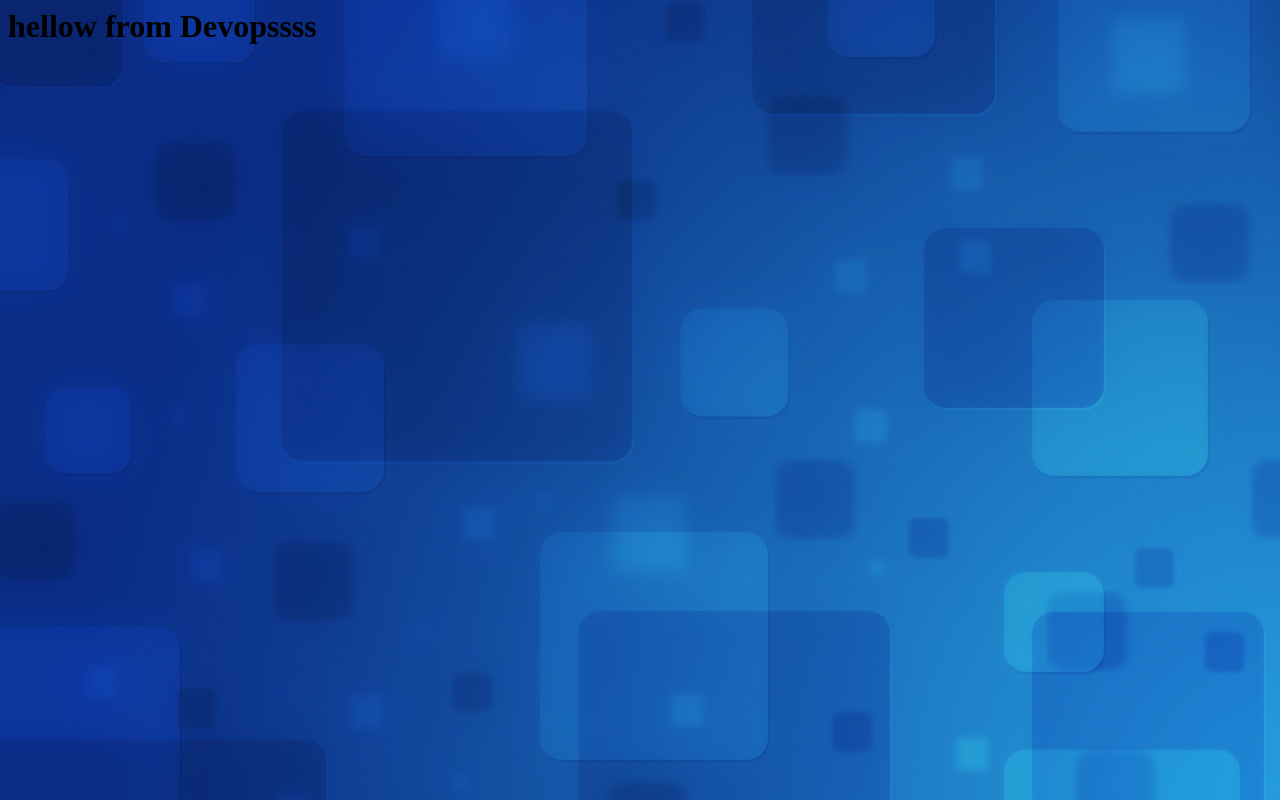
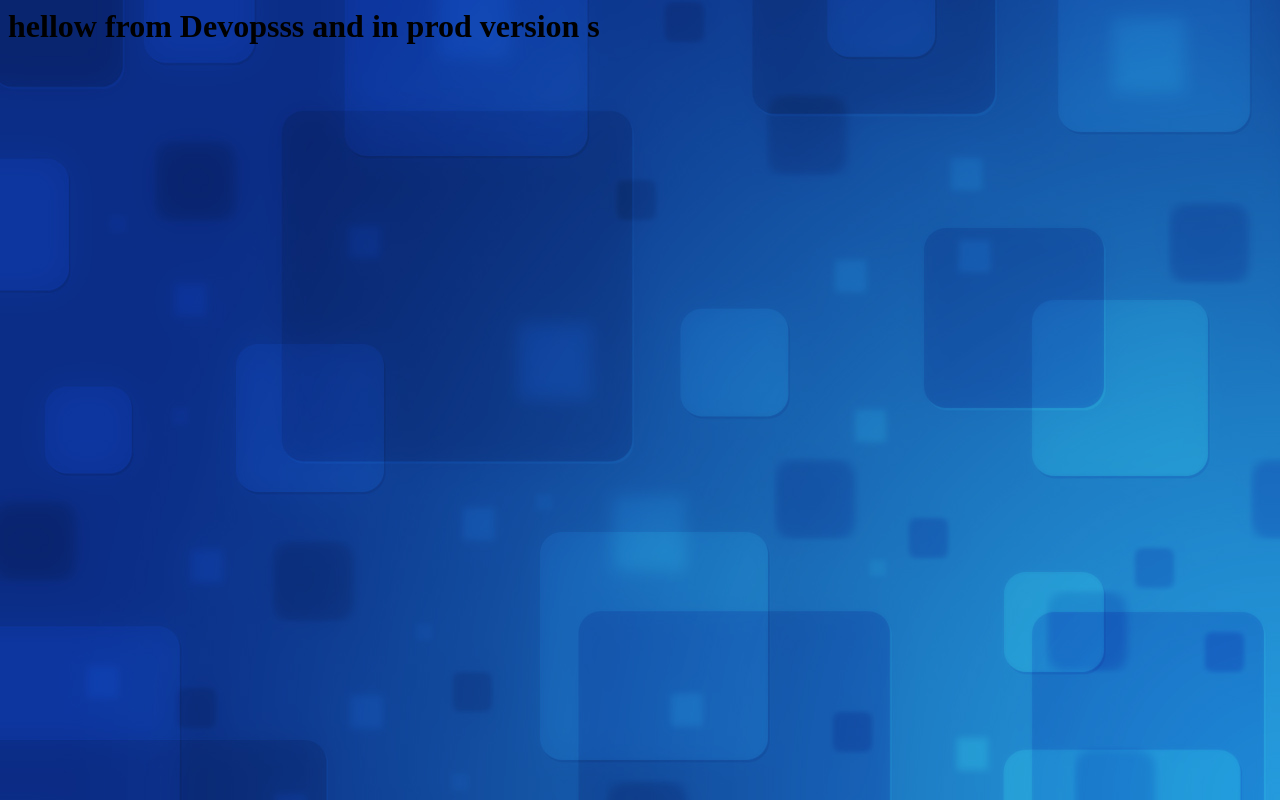
Before and after one commit to qasim683/jenkins-pipeline1, a plain HTML site: page devopsIQ/index.html in a window 1280 px wide. Drawn offline with Linux system fonts and the light colour scheme.

Commit message:
commit for production

```diff
--- a/devopsIQ/index.html
+++ b/devopsIQ/index.html
@@ -1,6 +1,6 @@
 <html>
 <title>Jenkins Final Website</title>
 <body background="images/1.jpg">
-<h1> hellow from Devopssss</h1>
+<h1> hellow from Devopsss and in prod version s</h1>
 </body>
 </html>
```
